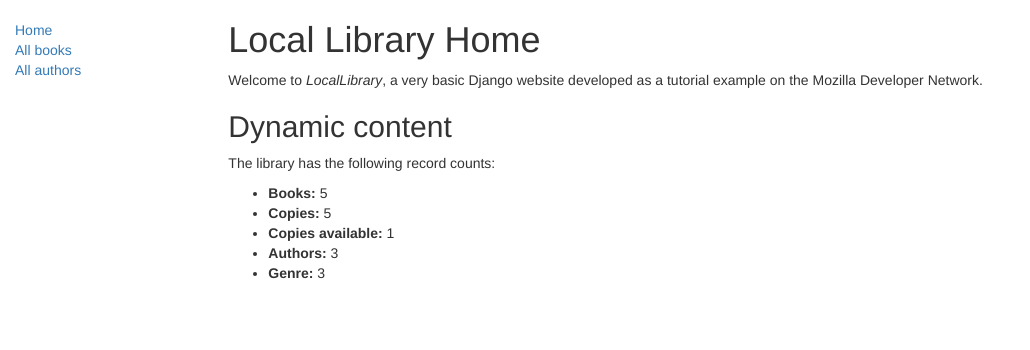
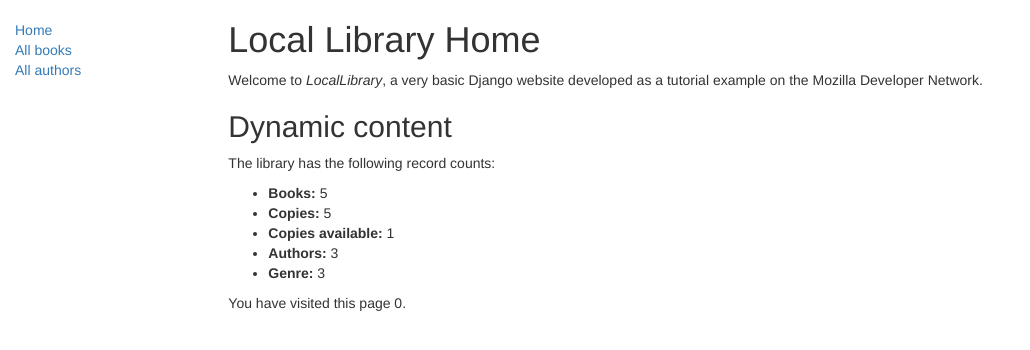
Before and after one commit to kristinashtainmets/Lab1, a Django app: page /catalog/ in a window 1280 px wide. Shown: the top 350 px of the page, without its empty margins (0-1030 px from the left). Run offline with Django 4.2, Linux system fonts and the light colour scheme; data comes from the database, SQL or seed files in the repository; some libraries are stand-ins or nearby versions.

Commit message:
Добавляем дополнительную строчку для показа значения переменной

```diff
--- a/locallibrary/catalog/templates/index.html
+++ b/locallibrary/catalog/templates/index.html
@@ -16,5 +16,8 @@
 
     <li><strong>Genre:</strong> {{ num_genres }}</li>
   </ul>
-
+  <p>
+  You have visited this page {{ num_visits }}{% if num_visits == 1 %} time{%
+  else %} times{% endif %}.
+  </p>
 {% endblock %}
```
